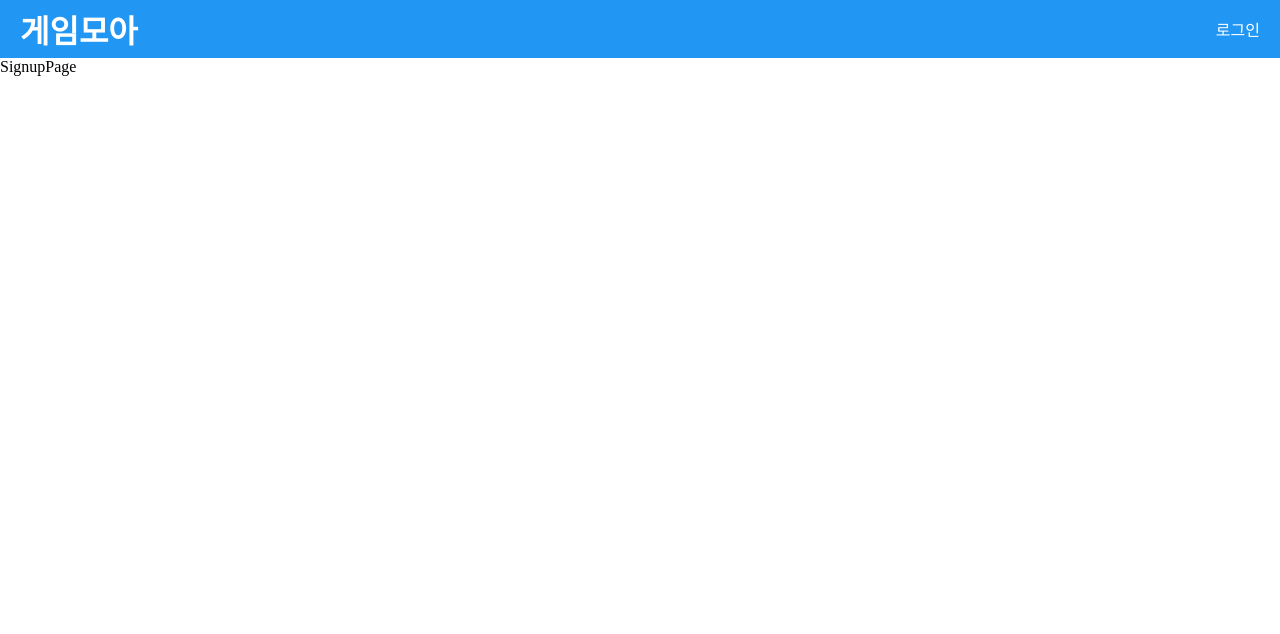
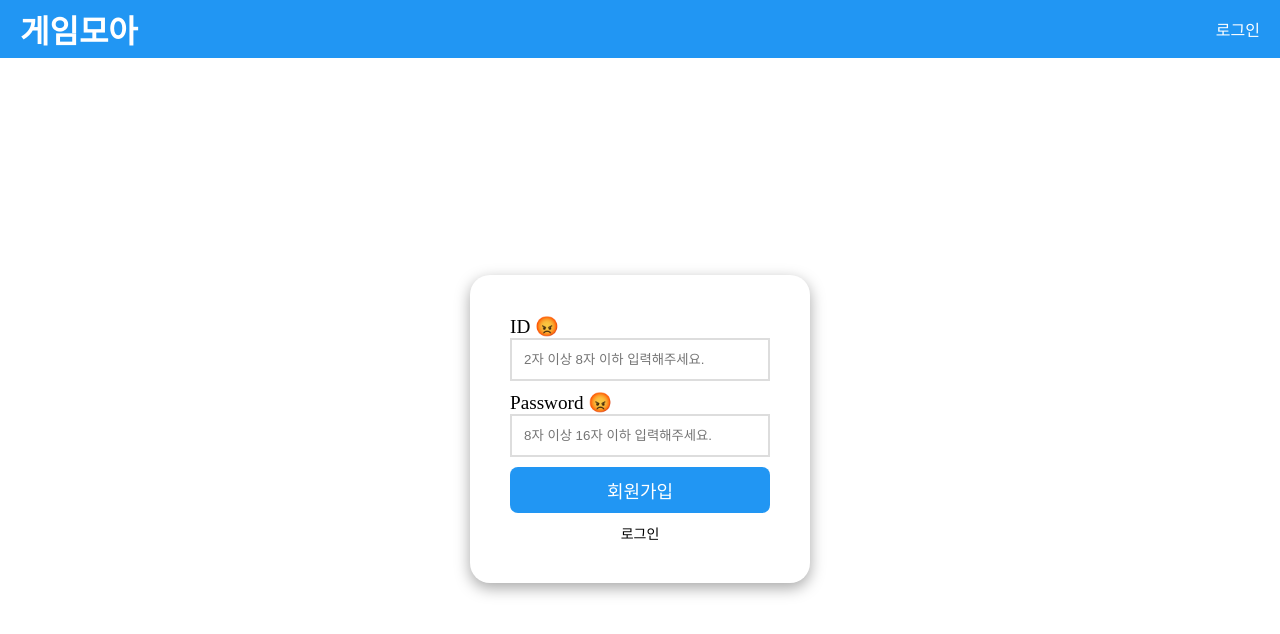
Before and after one commit to mingyeongho/GameMoa, a React (Vite) app: page /signup in a window 1280 px wide. Shown: the top 634 px of the page. Built offline with nearby package versions, Linux system fonts and the light colour scheme.

Commit message:
feat: Signup without signup logic

```diff
--- /dev/null
+++ b/src/components/Signup/Signup.style.tsx
@@ -0,0 +1,61 @@
+import styled from "styled-components";
+import { Palette } from "../../styles/Variable";
+
+export const SignupContainer = styled.div`
+  box-sizing: content-box;
+  display: flex;
+  flex-direction: column;
+  justify-content: center;
+  gap: 10px;
+  box-shadow: rgba(0, 0, 0, 0.35) 0px 5px 15px;
+  width: 260px;
+  padding: 40px;
+  border-radius: 20px;
+`;
+
+export const Signup = styled.form`
+  display: flex;
+  flex-direction: column;
+  gap: 10px;
+`;
+
+export const InputContainer = styled.div`
+  display: flex;
+  flex-direction: column;
+`;
+
+export const Input = styled.input`
+  padding: 12px;
+  border: 2px solid #ddd;
+  outline: none;
+  transition: border 0.2s;
+
+  &:focus {
+    border-color: ${Palette.primary};
+  }
+`;
+
+export const Label = styled.label`
+  font-size: 1.2rem;
+`;
+
+export const Button = styled.button`
+  background-color: ${Palette.primary};
+  border: none;
+  border-radius: 8px;
+  outline: none;
+  padding: 10px;
+  color: white;
+  font-size: 1.125rem;
+
+  &:hover {
+    background-color: ${Palette.primary_light};
+    cursor: pointer;
+  }
+`;
+
+export const SignInLink = styled.span`
+  font-size: 0.875rem;
+  display: flex;
+  justify-content: center;
+`;
--- /dev/null
+++ b/src/components/Signup/Signup.tsx
@@ -0,0 +1,28 @@
+import { Link } from "react-router-dom";
+import { SIGNIN } from "../../utils/constant";
+import useSignup from "./hooks/useSignup";
+import * as S from "./Signup.style";
+
+const Signup = () => {
+  const { InputProps, LabelProps, ButtonProps, onSignup } = useSignup();
+  return (
+    <S.SignupContainer>
+      <S.Signup onSubmit={onSignup}>
+        <S.InputContainer>
+          <S.Label {...LabelProps.id} />
+          <S.Input {...InputProps.id} />
+        </S.InputContainer>
+        <S.InputContainer>
+          <S.Label {...LabelProps.password} />
+          <S.Input {...InputProps.password} />
+        </S.InputContainer>
+        <S.Button {...ButtonProps} />
+      </S.Signup>
+      <S.SignInLink>
+        <Link to="/signin">{SIGNIN}</Link>
+      </S.SignInLink>
+    </S.SignupContainer>
+  );
+};
+
+export default Signup;
--- /dev/null
+++ b/src/components/Signup/hooks/useSignup.ts
@@ -0,0 +1,85 @@
+import { ChangeEvent, FormEvent, useState } from "react";
+import { isIdValid, isPasswordValid } from "../../../function/valid";
+import { SIGNUP } from "../../../utils/constant";
+
+interface InputProp {
+  value: string;
+  placeholder: string;
+  name: string;
+  onChange: (e: ChangeEvent<HTMLInputElement>) => void;
+  id: string;
+  type: "text" | "password";
+  autoComplete: "off" | "on";
+}
+
+interface LabelProp {
+  children: string;
+  htmlFor: string;
+}
+
+interface ButtonProp {
+  children: string;
+  type: "submit";
+}
+
+const useSignup = () => {
+  const [isLoading, setIsLoading] = useState(false);
+  const [inputs, setInputs] = useState({ id: "", password: "" });
+  const { id, password } = inputs;
+
+  const onChange = (e: ChangeEvent<HTMLInputElement>) => {
+    setInputs((prev) => ({ ...prev, [e.target.name]: e.target.value }));
+  };
+
+  const onSignup = async (e: FormEvent) => {
+    e.preventDefault();
+    setIsLoading(true);
+    console.log("회원가입 로직");
+    setInputs({
+      id: "",
+      password: "",
+    });
+    setIsLoading(false);
+  };
+
+  const InputProps: { id: InputProp; password: InputProp } = {
+    id: {
+      value: id,
+      placeholder: "2자 이상 8자 이하 입력해주세요.",
+      onChange,
+      name: "id",
+      id: "id",
+      type: "text",
+      autoComplete: "off",
+    },
+    password: {
+      value: password,
+      placeholder: "8자 이상 16자 이하 입력해주세요.",
+      onChange,
+      name: "password",
+      id: "password",
+      type: "password",
+      autoComplete: "off",
+    },
+  };
+
+  const LabelProps: { id: LabelProp; password: LabelProp } = {
+    id: {
+      children: isIdValid(id) ? "ID 😄" : "ID 😡",
+      htmlFor: "id",
+    },
+    password: {
+      children: isPasswordValid(password) ? "Password 😄" : "Password 😡",
+      htmlFor: "password",
+    },
+  };
+
+  const ButtonProps: ButtonProp = {
+    children: isLoading ? "Loading..." : SIGNUP,
+    type: "submit",
+  };
+
+  return { InputProps, LabelProps, ButtonProps, onSignup };
+};
+
+export default useSignup;
--- /dev/null
+++ b/src/function/valid.ts
@@ -0,0 +1,17 @@
+export const isIdValid = (id: string) => {
+  return id.length >= 2 && id.length <= 8 ? true : false;
+};
+
+export const isPasswordValid = (password: string) => {
+  return password.length >= 8 && password.length <= 16 ? true : false;
+};
+
+export const isSignupValid = ({
+  id,
+  password,
+}: {
+  id: string;
+  password: string;
+}) => {
+  return isIdValid(id) && isPasswordValid(password);
+};
--- a/src/pages/signup.tsx
+++ b/src/pages/signup.tsx
@@ -1,5 +1,11 @@
+import Signup from "../components/Signup/Signup";
+
 const SignupPage = () => {
-  return <div>SignupPage</div>;
+  return (
+    <main>
+      <Signup />
+    </main>
+  );
 };
 
 export default SignupPage;
```
